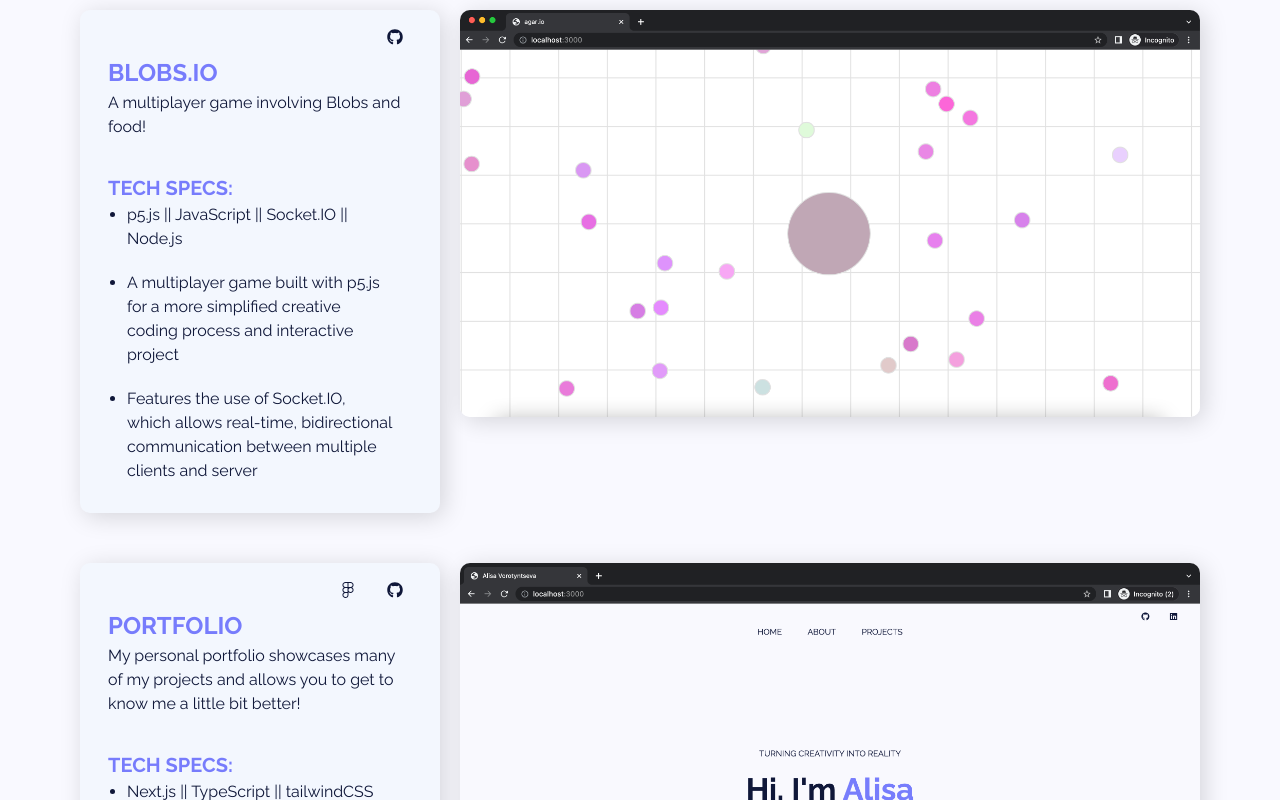
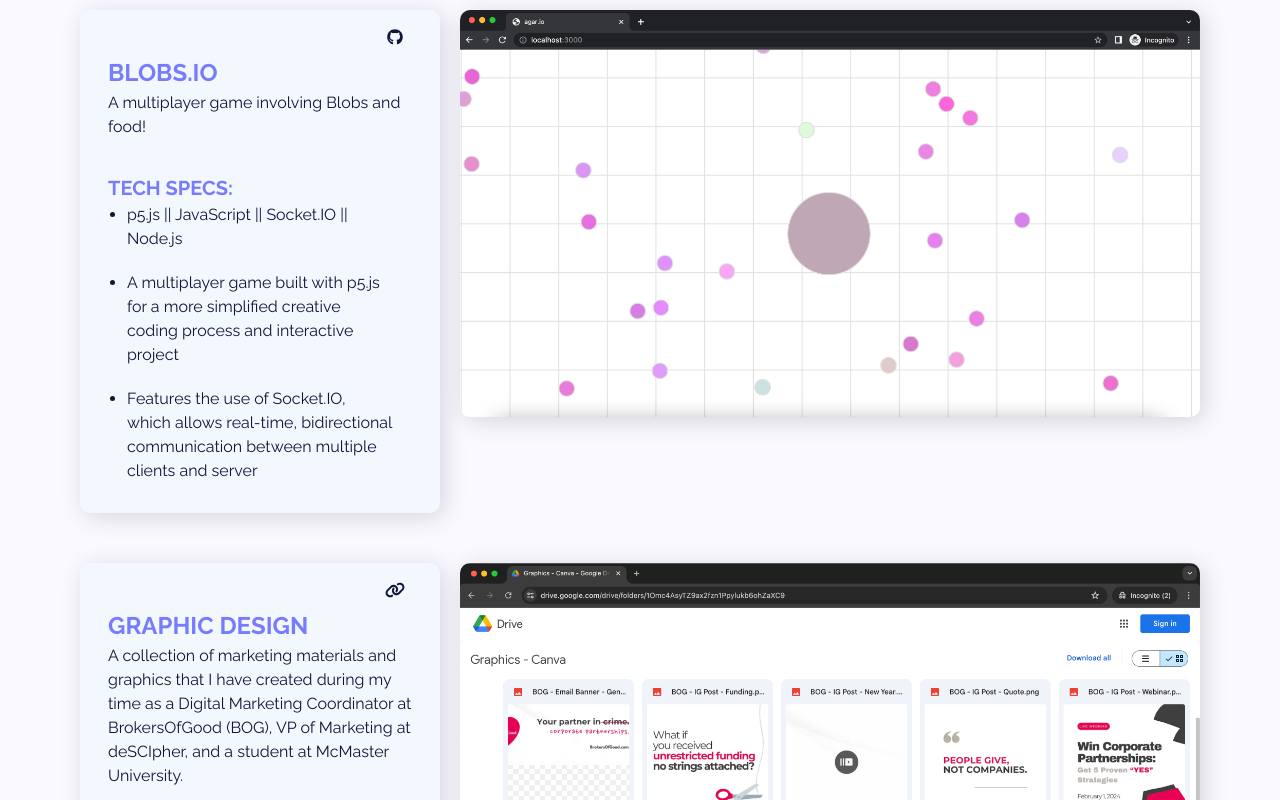
Before and after one commit to vorotyna/portfolio, a Next.js app: page / in a window 1280 px wide. Shown: the part 2000-2800 px from the top of the page. Built offline with nearby package versions, Linux system fonts and the light colour scheme.

Commit message:
Add marketing materials examples to portfolio

```diff
--- a/app/components/Projects/Project.tsx
+++ b/app/components/Projects/Project.tsx
@@ -10,7 +10,7 @@ interface Props {
   name: string;
   figma?: string; // ? means they are optional props
   website?: string;
-  github: string;
+  github?: string;
   description: string;
   list: string[];
   image: string;
@@ -35,11 +35,13 @@ const Project: React.FC<Props> = (props: Props) => {
               </a>
             </button>
           ) : null}
-          <button className="hover:shadow-[4px_4px_24px_0px_rgba(0,0,0,0.15)] hover:rounded-full w-[35px] h-[35px]">
-            <a href={props.github} target="_blank">
-              <FontAwesomeIcon icon={faGithub} className="fa-fw" />
-            </a>
-          </button>
+          {props.github ? (
+            <button className="hover:shadow-[4px_4px_24px_0px_rgba(0,0,0,0.15)] hover:rounded-full w-[35px] h-[35px]">
+              <a href={props.github} target="_blank">
+                <FontAwesomeIcon icon={faGithub} className="fa-fw" />
+              </a>
+            </button>
+          ) : null}
         </div>
         <div className="flex flex-row justify-between items-center">
           <h1 className="uppercase mobile:text-[24px] text-[20px] font-[700] text-[#777CFC]">
--- a/app/components/Projects/Projects.tsx
+++ b/app/components/Projects/Projects.tsx
@@ -28,15 +28,14 @@ const Projects: React.FC = () => {
         ]}
       />
       <Project
-        name="portfolio"
-        github="https://github.com/vorotyna/portfolio"
-        figma="https://www.figma.com/file/G9az26cjkxFStTtFrHo8gg/Portfolio-Website?type=design&node-id=0%3A1&t=wSmKU0nVj6nX0Em2-1"
-        description="My personal portfolio showcases many of my projects and allows you to get to know me a little bit better!"
-        image="/website.png"
+        name="Graphic Design"
+        website="https://drive.google.com/drive/folders/1Omc4AsyTZ9ax2fzn1Ppylukb6ohZaXC9?usp=sharing"
+        description="A collection of marketing materials and graphics that I have created during my time as a Digital Marketing Coordinator at BrokersOfGood (BOG), VP of Marketing at deSCIpher,
+        and a student at McMaster University."
+        image="/marketing.png"
         list={[
-          "Next.js || TypeScript || tailwindCSS",
-          "A responsive (mobile or desktop) single-page web application featuring the use of CSS grid",
-          "Designed and prototyped in Figma, perfected in code",
+          "Created using Canva",
+          "Includes examples of infographics, social media posts, email banners, and signage",
         ]}
       />
       <Project
@@ -73,6 +72,18 @@ const Projects: React.FC = () => {
           "A rustic-looking frontend design built with EJS and SCSS to give the user a vintage experience",
         ]}
       />
+      <Project
+        name="portfolio"
+        github="https://github.com/vorotyna/portfolio"
+        figma="https://www.figma.com/file/G9az26cjkxFStTtFrHo8gg/Portfolio-Website?type=design&node-id=0%3A1&t=wSmKU0nVj6nX0Em2-1"
+        description="My personal portfolio showcases many of my projects and allows you to get to know me a little bit better!"
+        image="/website.png"
+        list={[
+          "Next.js || TypeScript || tailwindCSS",
+          "A responsive (mobile or desktop) single-page web application featuring the use of CSS grid",
+          "Designed and prototyped in Figma, perfected in code",
+        ]}
+      />
       <button
         className="mb-[50px] shadow-[4px_4px_24px_0px_rgba(0,0,0,0.15)] w-[50px] h-[50px] rounded-full hover:scale-110 transition-all duration-300 "
         onClick={onButtonClick}
```
Also changed, not shown: public/graphics.png (added), public/marketing.png (added).
